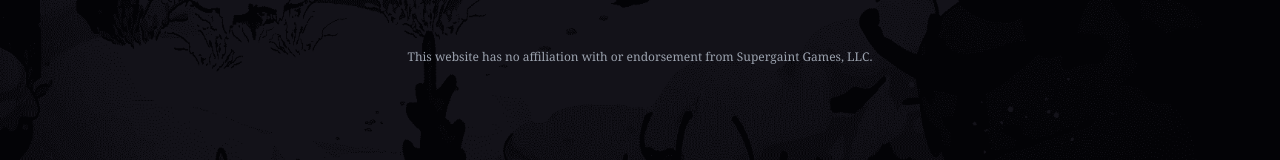
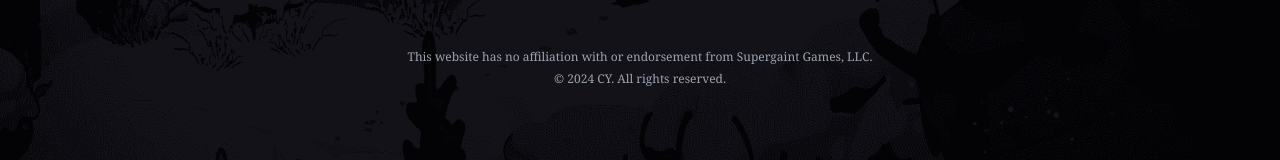
Before and after one commit to JieJ23/cyhades, a React (Vite) app: page /Guide in a window 1280 px wide. Shown: the part 408-568 px from the top of the page. Built offline with nearby package versions, Linux system fonts and the light colour scheme; a web font is replaced by a local one.

Commit message:
Added Footer

```diff
--- a/src/Components/Footer.jsx
+++ b/src/Components/Footer.jsx
@@ -5,6 +5,9 @@ export default function FooterInfo() {
         This website has no affiliation with or endorsement from Supergaint
         Games, LLC.
       </div>
+      <div className="text-gray-400 font-serif text-center text-[12px]">
+        © 2024 CY. All rights reserved.
+      </div>
     </div>
   );
 }
```
